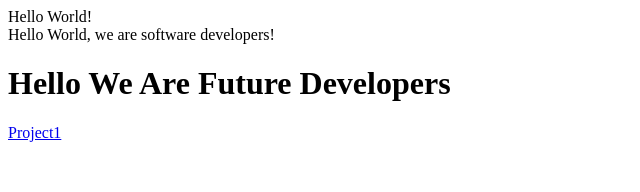
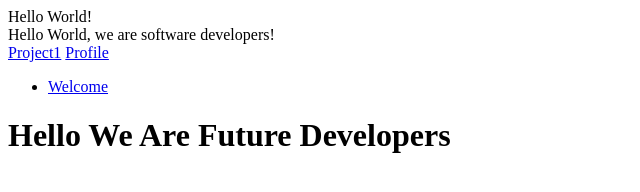
Before and after one commit to TheLuisAbarca/JoseTrialsMicrovers, a plain HTML site: page index.html in a window 1280 px wide. Shown: the whole page, without its empty margins (0-640 px from the left). Drawn offline with Linux system fonts and the light colour scheme.

Commit message:
Added 7 and 8 with errors

```diff
--- a/index.html
+++ b/index.html
@@ -15,17 +15,27 @@
     <div>
       Hello World, we are software developers!
     </div>
+
+
+      <div id="projects">
+        <div class="project-tile">
+          <a href="#">Project1</a>
+          <a href="./index2" id="profile-link">Profile</a>
+        </div>
+      </div>
+
+    <nav id="navbar">
+      <ul>
+        <li>
+          <a href="#welcome-section">Welcome</a>
+        </li>
+      </ul>
+    </nav>
     <div id="welcome-section">
       <h1>
         Hello We Are Future Developers
       </h1>
     </div>
-    <div id="projects">
-      <div class="project-tile">
-        <a href="#">Project1</a>
-      </div>
-    </div>
-    <nav id="navbar"></nav>
     <!--
 
     Hello Camper!
```
